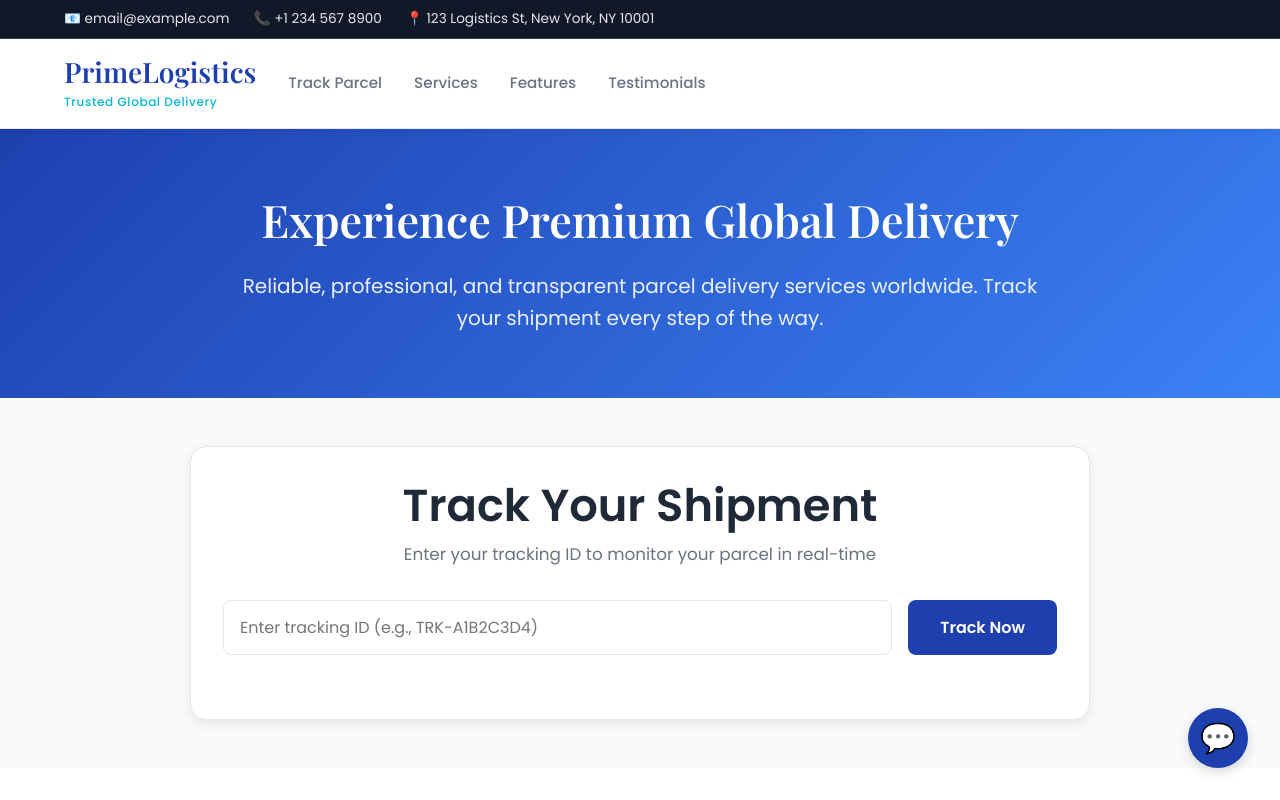
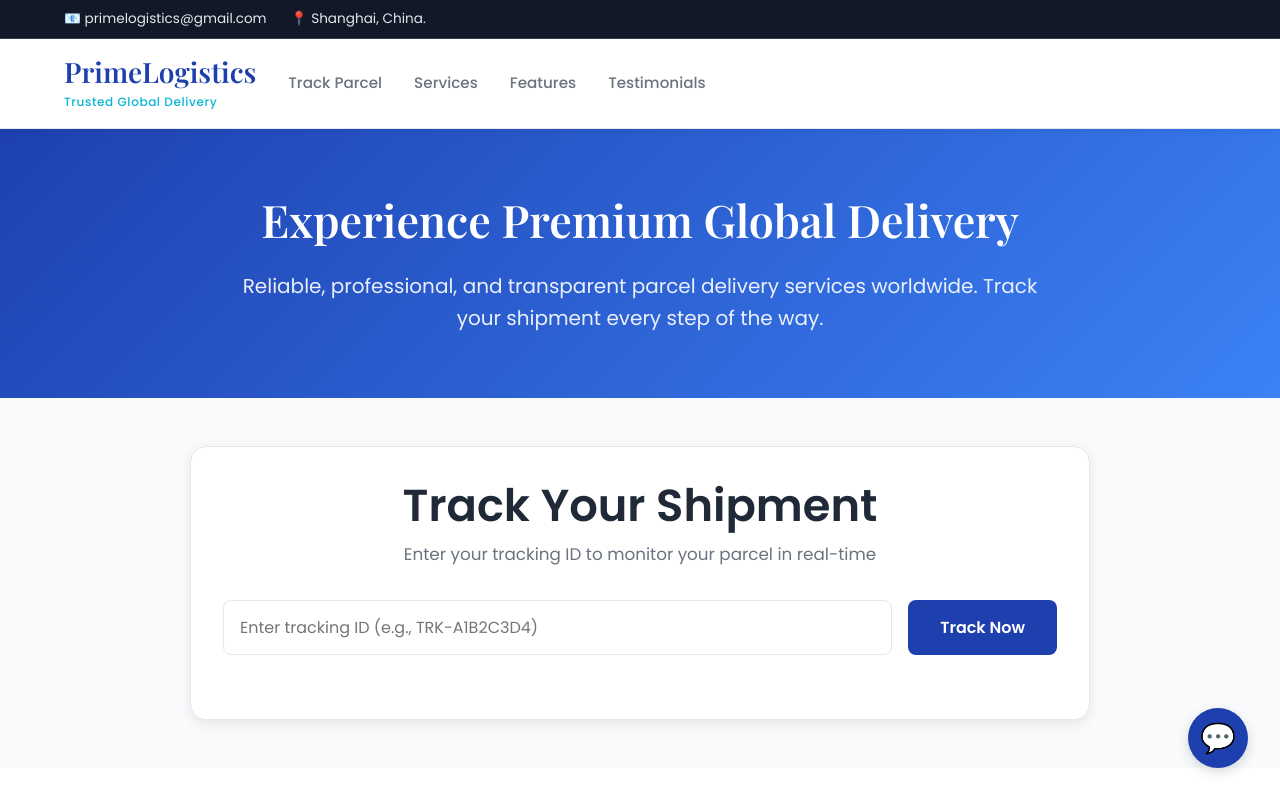
Before and after one commit to clopezxx32-web/diplologi, a website: page public/index.html in a window 1280 px wide. Shown: the top 800 px of the page. Drawn offline with nearby package versions, Linux system fonts and the light colour scheme.

Commit message:
Update contact information in index.html

```diff
--- a/public/index.html
+++ b/public/index.html
@@ -15,9 +15,9 @@
     <div class="top-bar" style="background: #111827; color: #e5e7eb; padding: 0.5rem 0; font-size: 0.85rem; border-bottom: 1px solid #374151;">
         <div class="container" style="display: flex; justify-content: space-between; align-items: center; max-width: 1200px; margin: 0 auto; padding: 0 1.5rem; flex-wrap: wrap;">
             <div class="contact-info" style="display: flex; gap: 1.5rem; flex-wrap: wrap;">
-                <span>📧 email@example.com</span>
-                <span>📞 +1 234 567 8900</span>
-                <span>📍 123 Logistics St, New York, NY 10001</span>
+                <span>📧 primelogistics@gmail.com</span>
+                <!-- <span>📞 </span>   -->
+                <span>📍  Shanghai, China.</span>
             </div>
         </div>
     </div>
```
